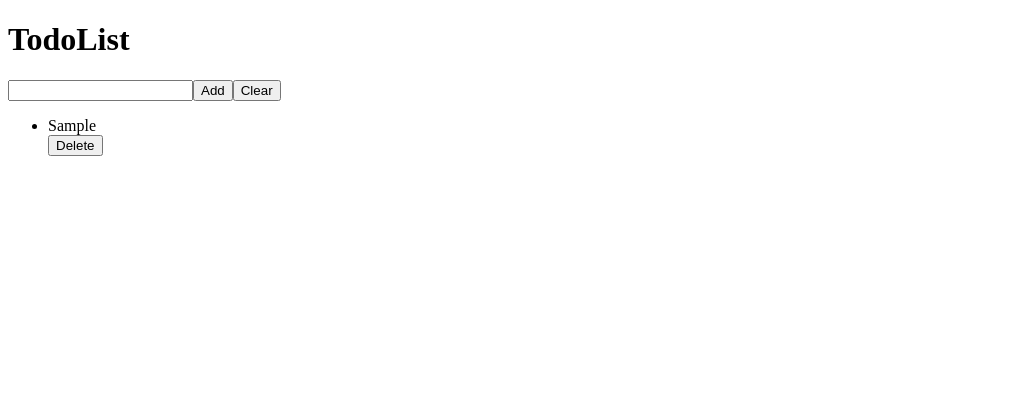
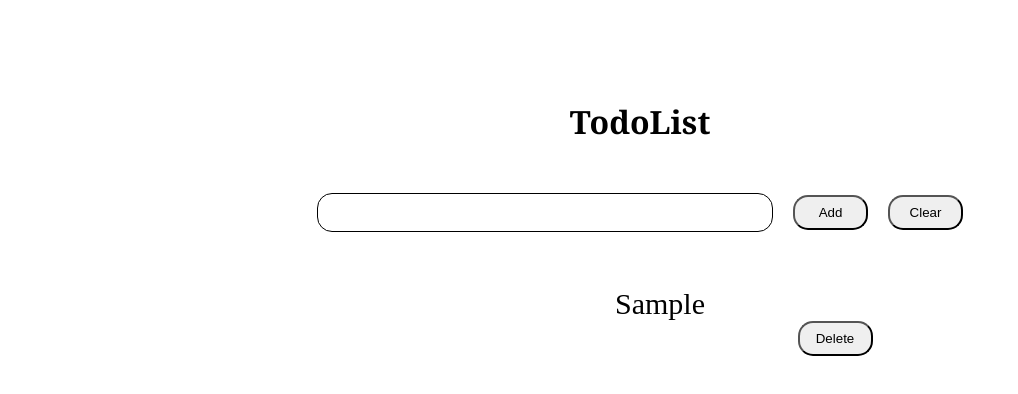
Before and after one commit to mertcetiin/React-TodoList, a React (Vite) app: page / in a window 1280 px wide. Both pictures are taken after typing "Sample" into the empty fields and a click on the button "Clear". Shown: the top 394 px of the page, without its empty margins (0-1018 px from the left). Built offline with nearby package versions, Linux system fonts and the light colour scheme.

Commit message:
filter and firstUpperCase deleted

```diff
--- a/src/App.css
+++ b/src/App.css
@@ -0,0 +1,56 @@
+.App {
+    text-align: center;
+    justify-content: center;
+    height: 100vh;
+    align-items: center;
+}
+
+.App h1 {
+    margin-top: 100px;
+    font-family: Cambria, Cochin, Georgia, Times, 'Times New Roman', serif;
+}
+
+.header {
+    margin-top: 50px;
+}
+
+.header input {
+    width: 450px;
+    height: 35px;
+    border-radius: 15px;
+    border: 1px solid black;
+}
+
+.add-btn {
+    margin-left: 20px;
+    width: 75px;
+    height: 35px;
+    border-radius: 15px;
+    cursor: pointer;
+}
+
+.clear-btn {
+    margin-left: 20px;
+    width: 75px;
+    height: 35px;
+    border-radius: 15px;
+    cursor: pointer;
+}
+
+.list-items {
+    margin-top: 55px;
+}
+
+li {
+    margin-top: 20px;
+    font-size: 30px;
+    list-style: none;
+}
+
+.delete-btn {
+    width: 75px;
+    height: 35px;
+    border-radius: 15px;
+    cursor: pointer;
+    margin-left: 350px;
+}
--- a/src/App.jsx
+++ b/src/App.jsx
@@ -7,35 +7,23 @@ import { useState } from 'react';
 function App() {
 
   const [todo, setTodo] = useState([]);
-  const [filteredTodo, setFilteredTodo] = useState(todo);
 
   const onTodoList = (newTodo) => {
     setTodo([...todo, newTodo])
-    setFilteredTodo([...todo, firstUpperCase(newTodo)]);
   };
 
   const onHandleDelete = (index) => {
     const newTodoDelete = todo.filter((newTodo, id) => id !== index)
     setTodo(newTodoDelete)
-
   };
 
-  const firstUpperCase = (letter) => {
-    return letter.charAt(0).toUpperCase() + letter.slice(1)
-  }
 
-  const onFilter = (e) => {
-    const filtered = todo.filter((item) =>
-      item.toLowerCase().includes(e.target.value.toLowerCase())
-    );
-    setFilteredTodo(filtered)
-  };
 
   return (
     <div className='App'>
       <h1>TodoList</h1>
-      <Input onHandleTodoList={onTodoList} onFilter={onFilter} />
-      <List onTodo={filteredTodo} handleDelete={onHandleDelete} />
+      <Input onHandleTodoList={onTodoList} />
+      <List onTodo={todo} handleDelete={onHandleDelete} />
     </div>
   )
 }
--- a/src/components/Input.jsx
+++ b/src/components/Input.jsx
@@ -1,13 +1,13 @@
 import React from 'react'
 import { useState } from 'react';
+import '../App.css';
 
-function Input({ onHandleTodoList, onFilter }) {
+function Input({ onHandleTodoList }) {
 
     const [text, setText] = useState('');
 
     const onText = (e) => {
         setText(e.target.value)
-        onFilter(e)
 
     }
 
--- a/src/components/List.jsx
+++ b/src/components/List.jsx
@@ -1,13 +1,14 @@
-import React from 'react'
+import React from 'react';
+import '../App.css';
 
 function List({ onTodo, handleDelete }) {
     return (
-        <div>
+        <div className='list-items'>
             <ul>
                 {onTodo.map((item, id) => (
                     <div key={id}>
                         <li>{item}</li>
-                        <button onClick={() => handleDelete(id)}>Delete</button>
+                        <button className='delete-btn' onClick={() => handleDelete(id)}>Delete</button>
                     </div>
                 ))}
             </ul>
```
